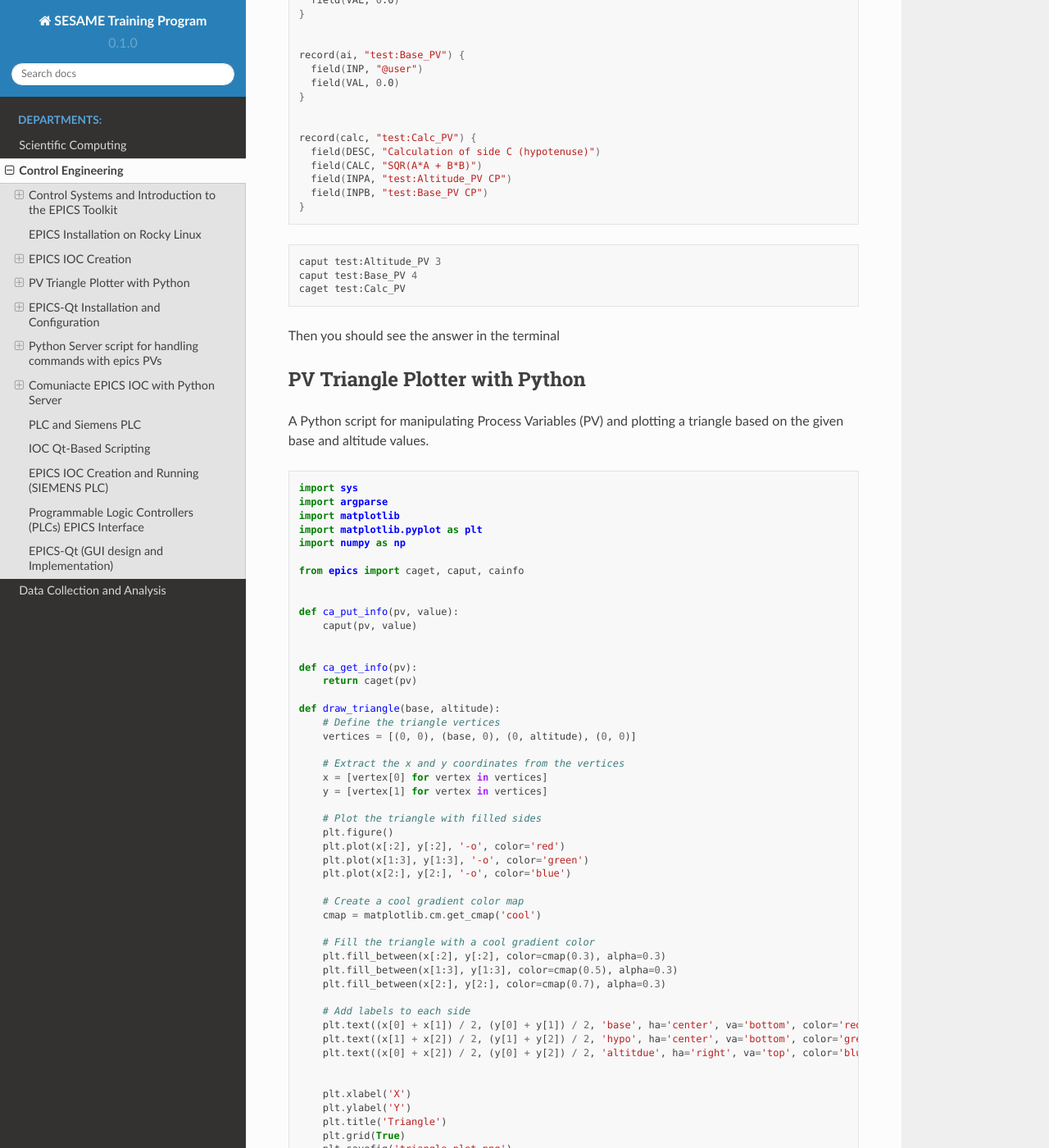
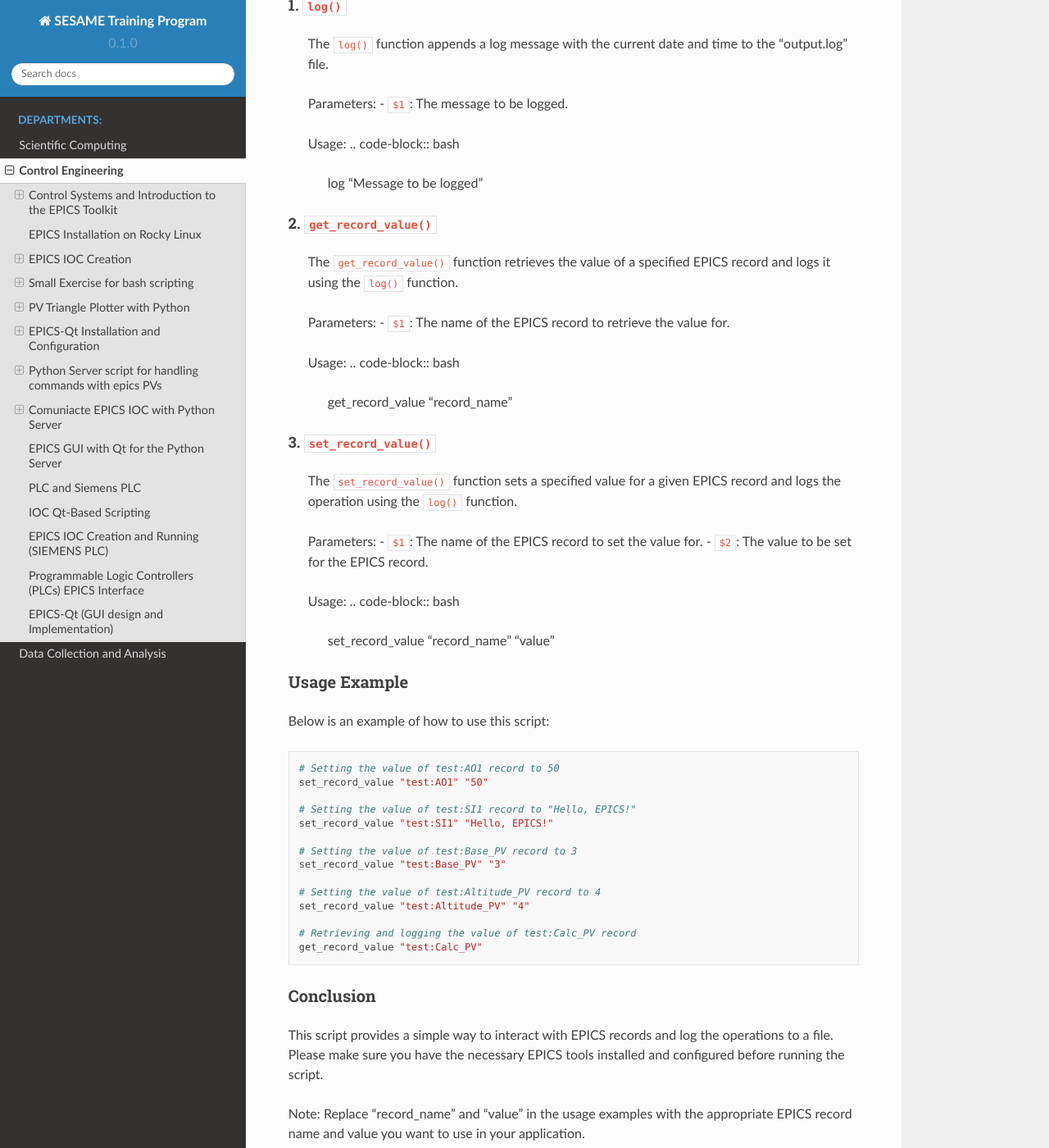
Before and after one commit to SESAME-Synchrotron/CCD, a Sphinx documentation site: the page built from docs/source/Control.rst, in a window 1280 px wide and 1400 px high, scrolled down 10236 px. Shown: the whole window at 82% size. Built offline with Sphinx 7.4.7 and the Read the Docs theme 2.0.0, drawn with Linux system fonts in a browser that asks for light colours; some of the changed text lies outside the part shown.

Commit message:
Table of content

```diff
--- a/docs/source/Computing.rst
+++ b/docs/source/Computing.rst
@@ -1,6 +1,7 @@
 Scientific Computing
 ====================
-
+.. contents:: Table of Contents
+   :depth: 2
 Operating Systems, Networking and Virtualization
 ------------------------------------------------
 
--- a/docs/source/Control.rst
+++ b/docs/source/Control.rst
@@ -1,5 +1,9 @@
 Control Engineering
 ===================
+
+.. contents:: Table of Contents
+   :depth: 2
+
 
 Control Systems and Introduction to the EPICS Toolkit
 -----------------------------------------------------
@@ -260,6 +264,86 @@
   .. image:: images/EPICS_slide29.png
 
   .. image:: images/EPICS_slide41.png
+
+Small Exercise for bash scripting
+---------------------------------
+
+
+Introduction
+............
+
+This script is a Bash script that interacts with EPICS (Experimental Physics and Industrial Control System) and logs the output to a file. The script contains functions to retrieve and set values for EPICS records and logs the operations to the "output.log" file.
+
+Functions
+.........
+
+1. ``log()``
+~~~~~~~~~~~~~~
+   The ``log()`` function appends a log message with the current date and time to the "output.log" file.
+
+   Parameters:
+   - ``$1``: The message to be logged.
+
+   Usage:
+   .. code-block:: bash
+
+      log "Message to be logged"
+
+2. ``get_record_value()``
+~~~~~~~~~~~~~~~~~~~~~~~~~~
+   The ``get_record_value()`` function retrieves the value of a specified EPICS record and logs it using the ``log()`` function.
+
+   Parameters:
+   - ``$1``: The name of the EPICS record to retrieve the value for.
+
+   Usage:
+   .. code-block:: bash
+
+      get_record_value "record_name"
+
+3. ``set_record_value()``
+~~~~~~~~~~~~~~~~~~~~~~~~~~
+   The ``set_record_value()`` function sets a specified value for a given EPICS record and logs the operation using the ``log()`` function.
+
+   Parameters:
+   - ``$1``: The name of the EPICS record to set the value for.
+   - ``$2``: The value to be set for the EPICS record.
+
+   Usage:
+   .. code-block:: bash
+
+      set_record_value "record_name" "value"
+
+Usage Example
+.............
+
+Below is an example of how to use this script:
+
+.. code-block:: bash
+
+   # Setting the value of test:AO1 record to 50
+   set_record_value "test:AO1" "50"
+
+   # Setting the value of test:SI1 record to "Hello, EPICS!"
+   set_record_value "test:SI1" "Hello, EPICS!"
+
+   # Setting the value of test:Base_PV record to 3
+   set_record_value "test:Base_PV" "3"
+
+   # Setting the value of test:Altitude_PV record to 4
+   set_record_value "test:Altitude_PV" "4"
+
+   # Retrieving and logging the value of test:Calc_PV record
+   get_record_value "test:Calc_PV"
+
+Conclusion
+..........
+
+This script provides a simple way to interact with EPICS records and log the operations to a file. Please make sure you have the necessary EPICS tools installed and configured before running the script.
+
+Note: Replace "record_name" and "value" in the usage examples with the appropriate EPICS record name and value you want to use in your application.
+
+
 
 
 IOC Hypotenuse Project Exercise
@@ -989,6 +1073,23 @@
      - asyn
      - stream
      - calc
+EPICS GUI with Qt for the Python Server
+---------------------------------------
+
+.. image:: images/EPICS_Python_GUI.png
+
+As yo can see the GUI is composed of 6 things
+
+1. A box to get the current time
+2. A box to get the IP address
+3. A box to calculate the area of a circle
+4. A box to calculate the smax of three numbers
+5. A box to calculate the multiplication of three numbers
+6. A box to calculate right triangle hypotenuse
+
+
+
+
 
 
 PLC and Siemens PLC
--- a/docs/source/DAQ.rst
+++ b/docs/source/DAQ.rst
@@ -1,6 +1,7 @@
 Data Collection and Analysis
 ============================
-
+.. contents:: Table of Contents
+   :depth: 2
 Data Collection at SESAME
 -------------------------
 
```
Also changed, not shown: docs/source/images/EPICS_Python_GUI.png (added).
